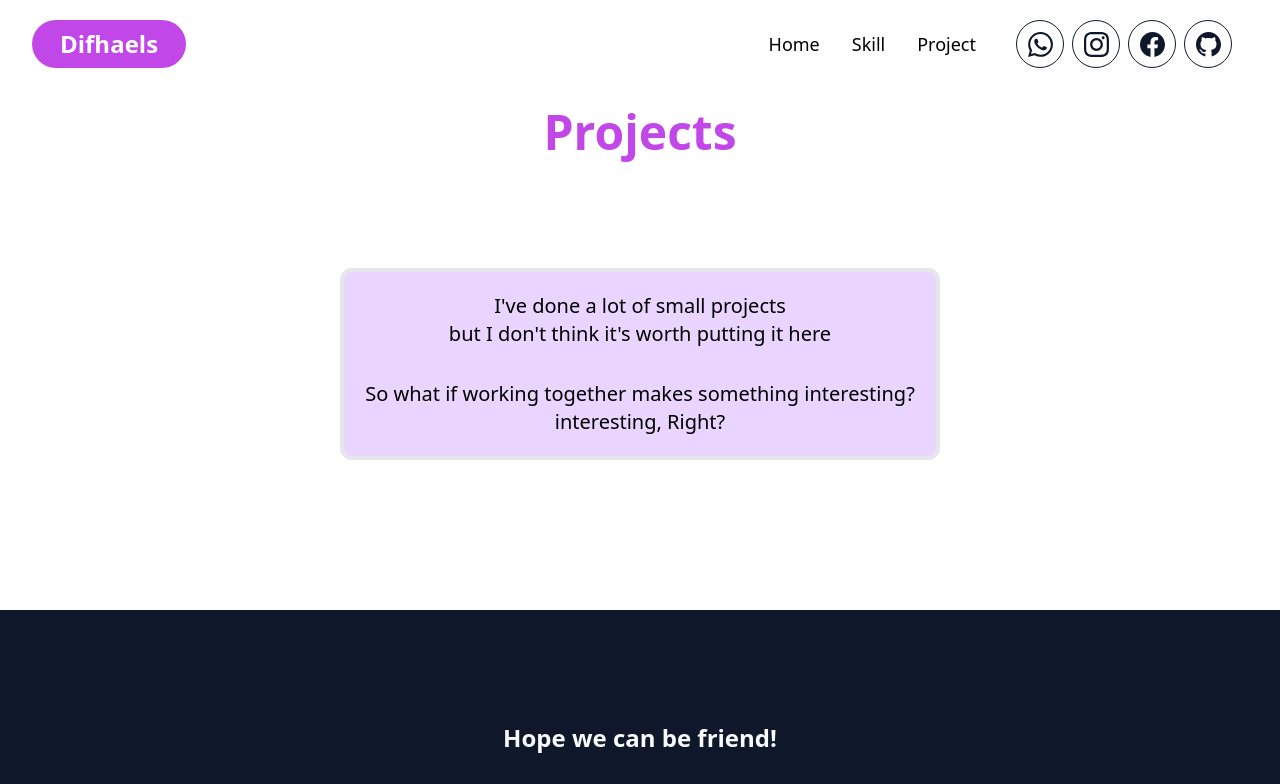
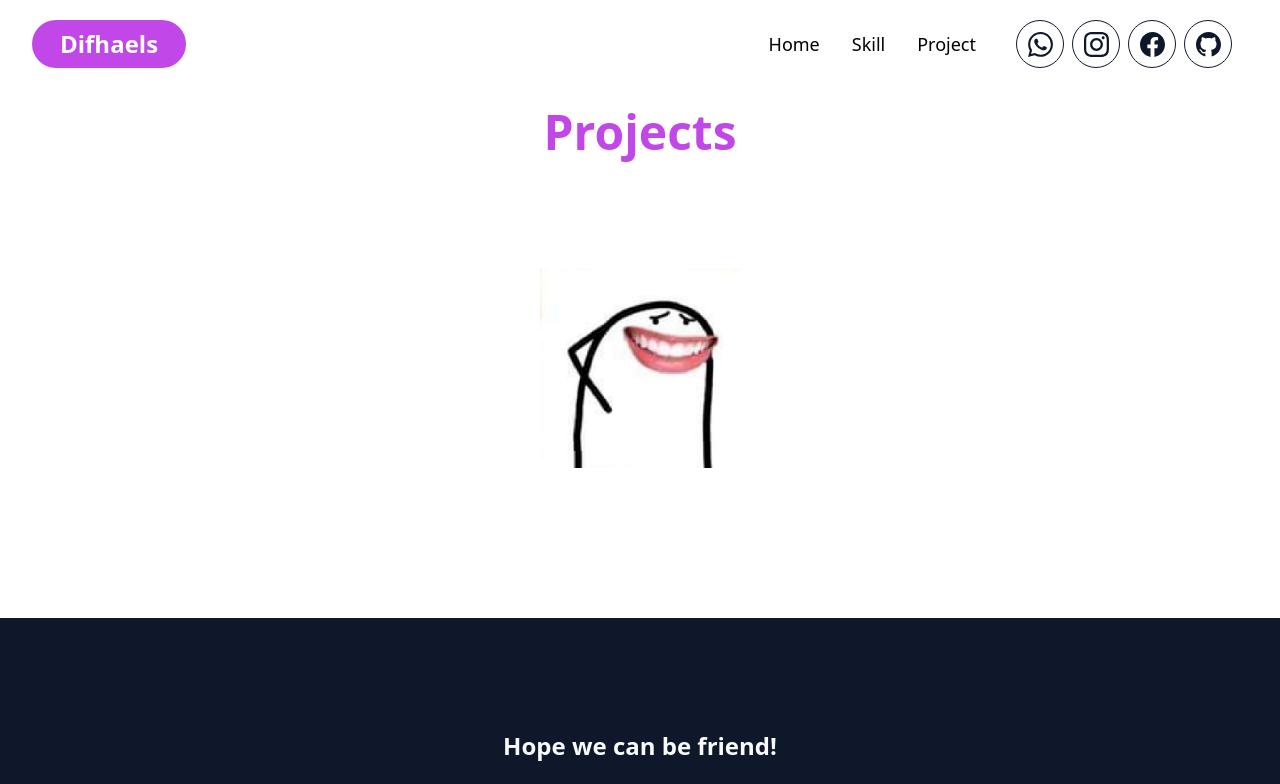
Before and after one commit to difhaels/portfolio-cra, a React (Create React App) app: page /Project in a window 1280 px wide. Shown: the top 784 px of the page. Built offline with nearby package versions, Linux system fonts and the light colour scheme.

Commit message:
change project

```diff
--- a/src/components/Project.js
+++ b/src/components/Project.js
@@ -1,12 +1,11 @@
+import emote404 from "./img/emote404.jpg";
+
 export default function Project() {
   return (
     <div>
       <h1 className="text-5xl mt-10 text-primary font-bold text-center">Projects</h1>
-      <div className="lg:w-[600px] border-4 bg-purple-200 rounded-xl p-5 flex flex-wrap justify-center mx-auto my-28 group hover:bg-purple-500 mx-5">
-        <h1 className="text-xl group-hover:text-slate-50">I've done a lot of small projects</h1>
-        <h1 className="text-xl group-hover:text-slate-50">but I don't think it's worth putting it here</h1>
-        <h1 className="text-xl pt-8 group-hover:text-slate-50">So what if working together makes something interesting?</h1>
-        <h1 className="text-xl group-hover:text-slate-50">interesting, Right?</h1>
+      <div className="flex justify-center my-28">
+        <img src={emote404} alt="404" width="200" />
       </div>
     </div>
   );
```
